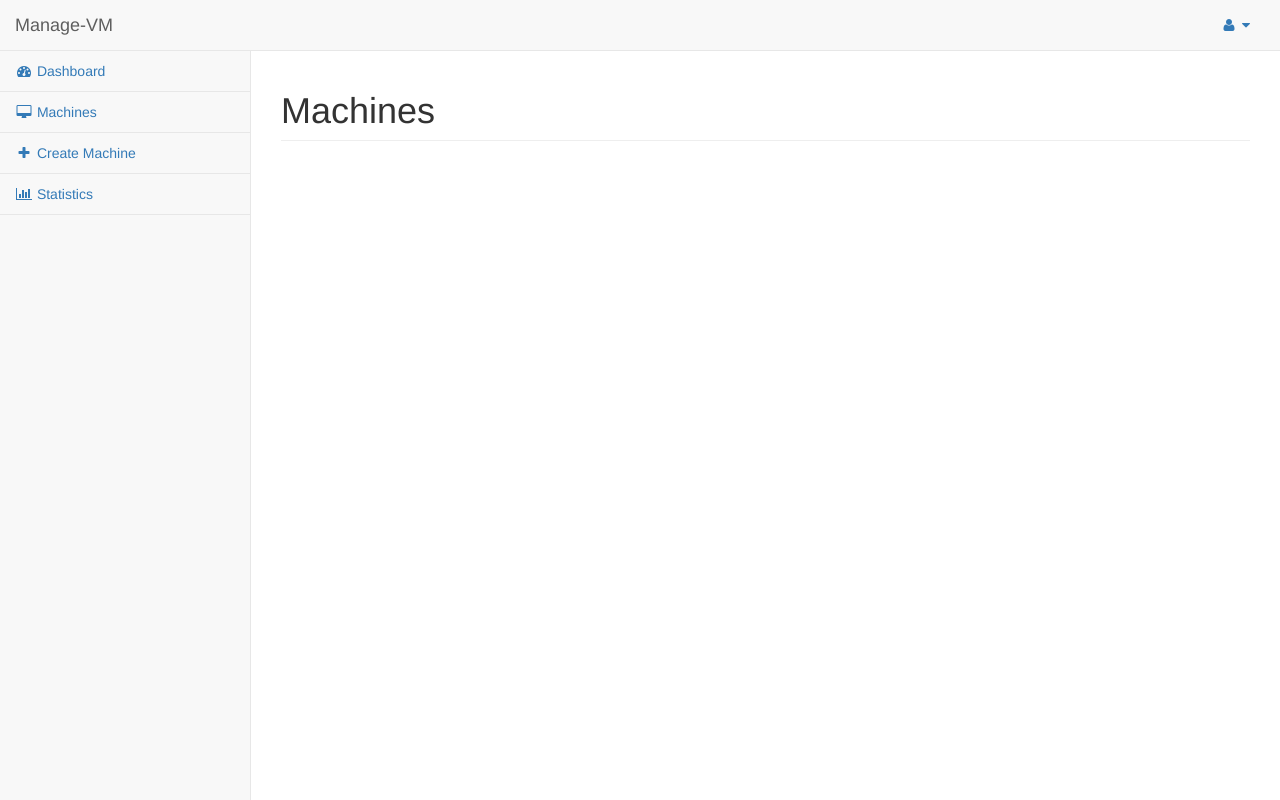
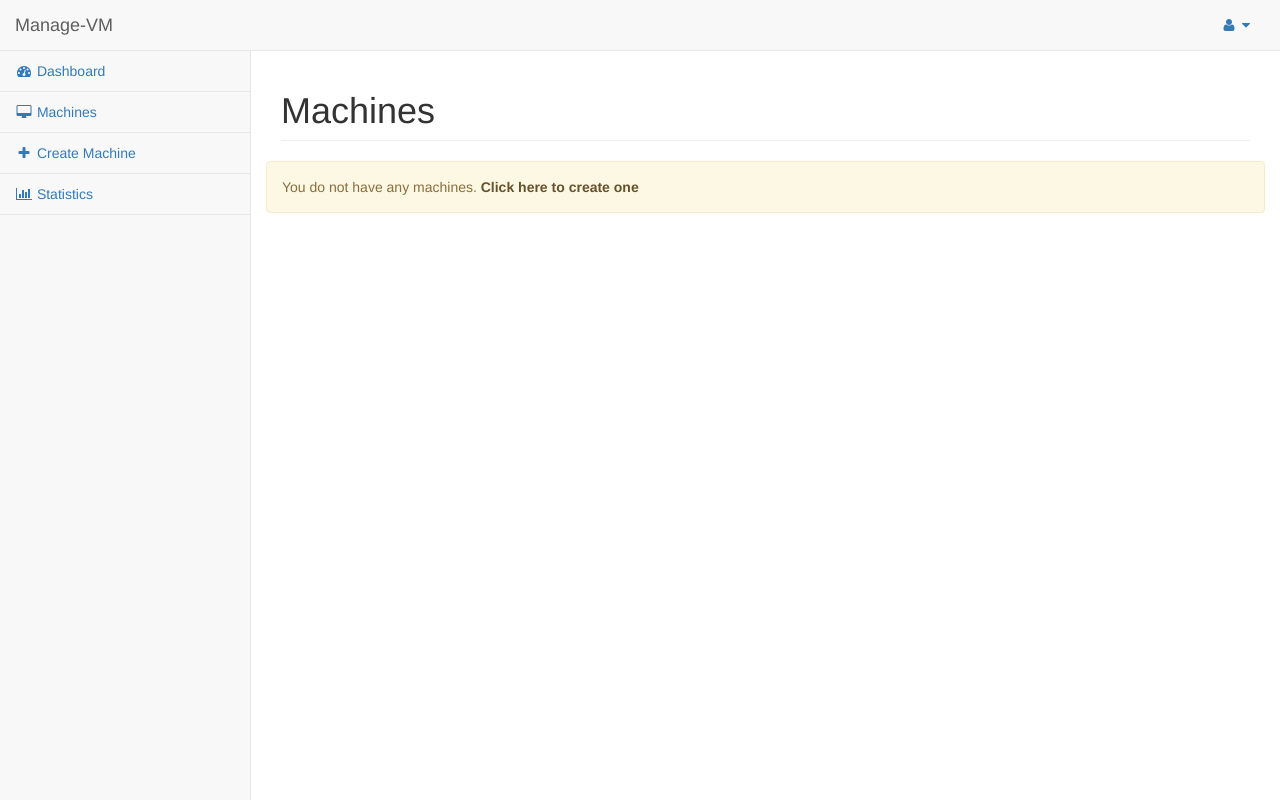
Before and after one commit to 7castle/manage-vm, a Django app: page /manage/ in a window 1280 px wide. Run offline with Django 3.2, Linux system fonts and the light colour scheme; some libraries are stand-ins or nearby versions.

Commit message:
Display alert if user does not have any machines

```diff
--- a/templates/manage.html
+++ b/templates/manage.html
@@ -31,6 +31,12 @@
             </div>
             <!-- /.row -->
             <div class="row">
+              {% if not machine %}
+                <div class="alert alert-warning">
+                  You do not have any machines.
+                  <a href="/create" class=alert-link> Click here to create one </a>
+                </div>
+              {% endif %}
               {% for machine in machines %}
                 <div class="col-lg-4">
                     <div class="panel panel-default">
```
